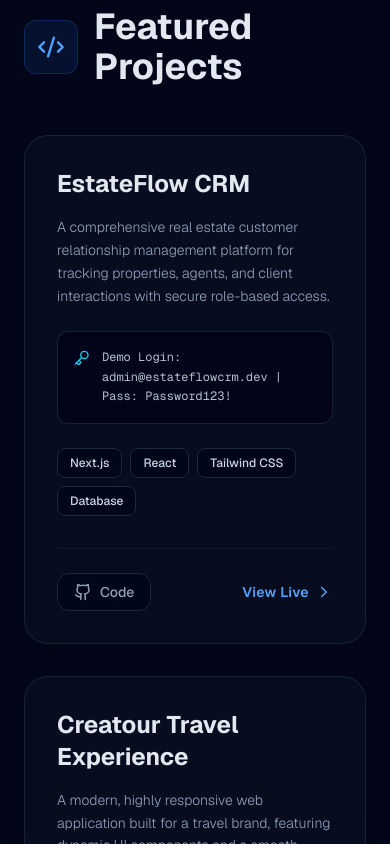
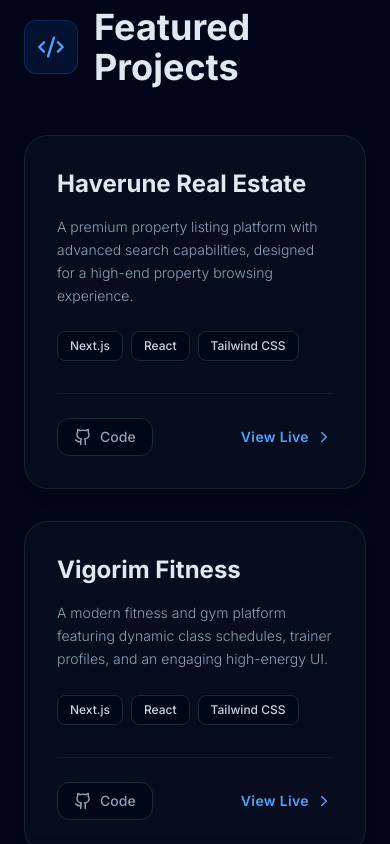
Before and after one commit to shubh-projects/My-Portfolio, a Next.js app: page / in a window 390 px wide. Shown: the part 1156-2000 px from the top of the page. Built offline with nearby package versions, Linux system fonts and the light colour scheme.

Commit message:
Add new projects

```diff
--- a/app/layout.tsx
+++ b/app/layout.tsx
@@ -1,29 +1,33 @@
 import type { Metadata } from "next";
-import { Geist, Geist_Mono } from "next/font/google";
+import { Inter } from "next/font/google";
 import "./globals.css";
 
-const geistSans = Geist({
-  variable: "--font-geist-sans",
-  subsets: ["latin"],
-});
-
-const geistMono = Geist_Mono({
-  variable: "--font-geist-mono",
-  subsets: ["latin"],
-});
+const inter = Inter({ subsets: ["latin"] });
 
 export const metadata: Metadata = {
-  title: "Create Next App",
-  description: "Generated by create next app",
+  title: "Shubh Aggarwal | Full-Stack Developer",
+  description: "Software Developer & Automation Specialist building custom software, dynamic Webflow sites, and powerful AI automations.",
+  openGraph: {
+    title: "Shubh Aggarwal | Full-Stack Developer",
+    description: "Software Developer & Automation Specialist building custom software, dynamic Webflow sites, and powerful AI automations.",
+    siteName: "Shubh.dev",
+    type: "website",
+  },
+  twitter: {
+    card: "summary_large_image",
+    title: "Shubh Aggarwal | Full-Stack Developer",
+    description: "Software Developer & Automation Specialist.",
+  }
 };
 
-export default function RootLayout({ children }: LayoutProps<"/">) {
+export default function RootLayout({
+  children,
+}: Readonly<{
+  children: React.ReactNode;
+}>) {
   return (
-    <html
-      lang="en"
-      className={`${geistSans.variable} ${geistMono.variable} h-full antialiased`}
-    >
-      <body className="min-h-full flex flex-col">{children}</body>
+    <html lang="en">
+      <body className={inter.className}>{children}</body>
     </html>
   );
 }
--- a/app/page.tsx
+++ b/app/page.tsx
@@ -39,11 +39,39 @@
 
 const PROJECTS = [
   {
+    title: 'Haverune Real Estate',
+    description: 'A premium property listing platform with advanced search capabilities, designed for a high-end property browsing experience.',
+    tech: ['Next.js', 'React', 'Tailwind CSS'],
+    link: 'https://haverune-real-estate.vercel.app/',
+    github: 'https://github.com/shubh-projects'
+  },
+  {
+    title: 'Vigorim Fitness',
+    description: 'A modern fitness and gym platform featuring dynamic class schedules, trainer profiles, and an engaging high-energy UI.',
+    tech: ['Next.js', 'React', 'Tailwind CSS'],
+    link: 'https://vigorim-fitness.vercel.app/',
+    github: 'https://github.com/shubh-projects'
+  },
+  {
     title: 'EstateFlow CRM',
     description: 'A comprehensive real estate customer relationship management platform for tracking properties, agents, and client interactions with secure role-based access.',
     demoDetails: 'Demo Login: admin@estateflowcrm.dev | Pass: Password123!',
     tech: ['Next.js', 'React', 'Tailwind CSS', 'Database'],
     link: 'https://estateflow-crm-seven.vercel.app/',
+    github: 'https://github.com/shubh-projects'
+  },
+  {
+    title: 'Veylo Real Estate Platform',
+    description: 'An elegant property management and discovery platform focusing on connecting buyers and sellers with a seamless interface.',
+    tech: ['Next.js', 'React', 'Tailwind CSS'],
+    link: 'https://veylo-real-estate-platform.vercel.app/',
+    github: 'https://github.com/shubh-projects'
+  },
+  {
+    title: 'Pulseyard Fitness',
+    description: 'A responsive workout and fitness tracking interface built to motivate users with a clean, modern aesthetic.',
+    tech: ['React', 'Tailwind CSS', 'UI/UX'],
+    link: 'https://pulseyard-fitness.vercel.app/',
     github: 'https://github.com/shubh-projects'
   },
   {
@@ -63,7 +91,7 @@
   {
     title: 'GST Filing Automation',
     description: 'Engineered browser automation scripts to streamline GSTR-3B form interactions, automated invoice data extraction, and modal dismissals on the official GST portal.',
-    tech: ['JavaScript', 'Browser Automation', 'DOM Manipulation'],
+    tech: ['JavaScript', 'Browser Automation'],
     link: '/GST fillimg automation.mp4',
     github: 'https://github.com/shubh-projects'
   },
@@ -259,7 +287,7 @@
           </motion.h2>
 
           <motion.div
-            className="grid md:grid-cols-2 lg:grid-cols-3 gap-8"
+            className="grid md:grid-cols-2 gap-8"
             initial="hidden" whileInView="visible" viewport={{ once: true, margin: "-100px" }} variants={staggerContainer}
           >
             {PROJECTS.map((project, idx) => (
```
